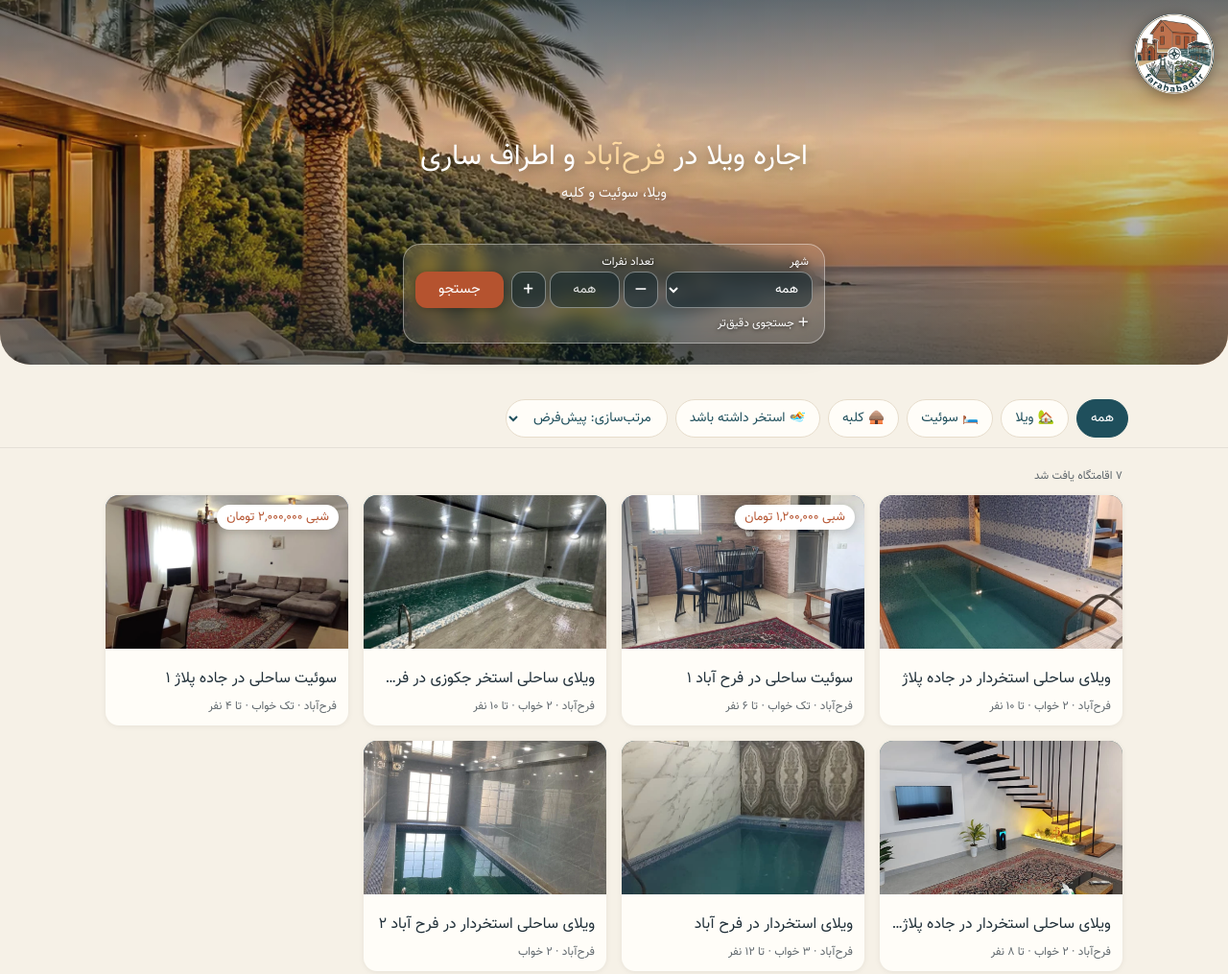
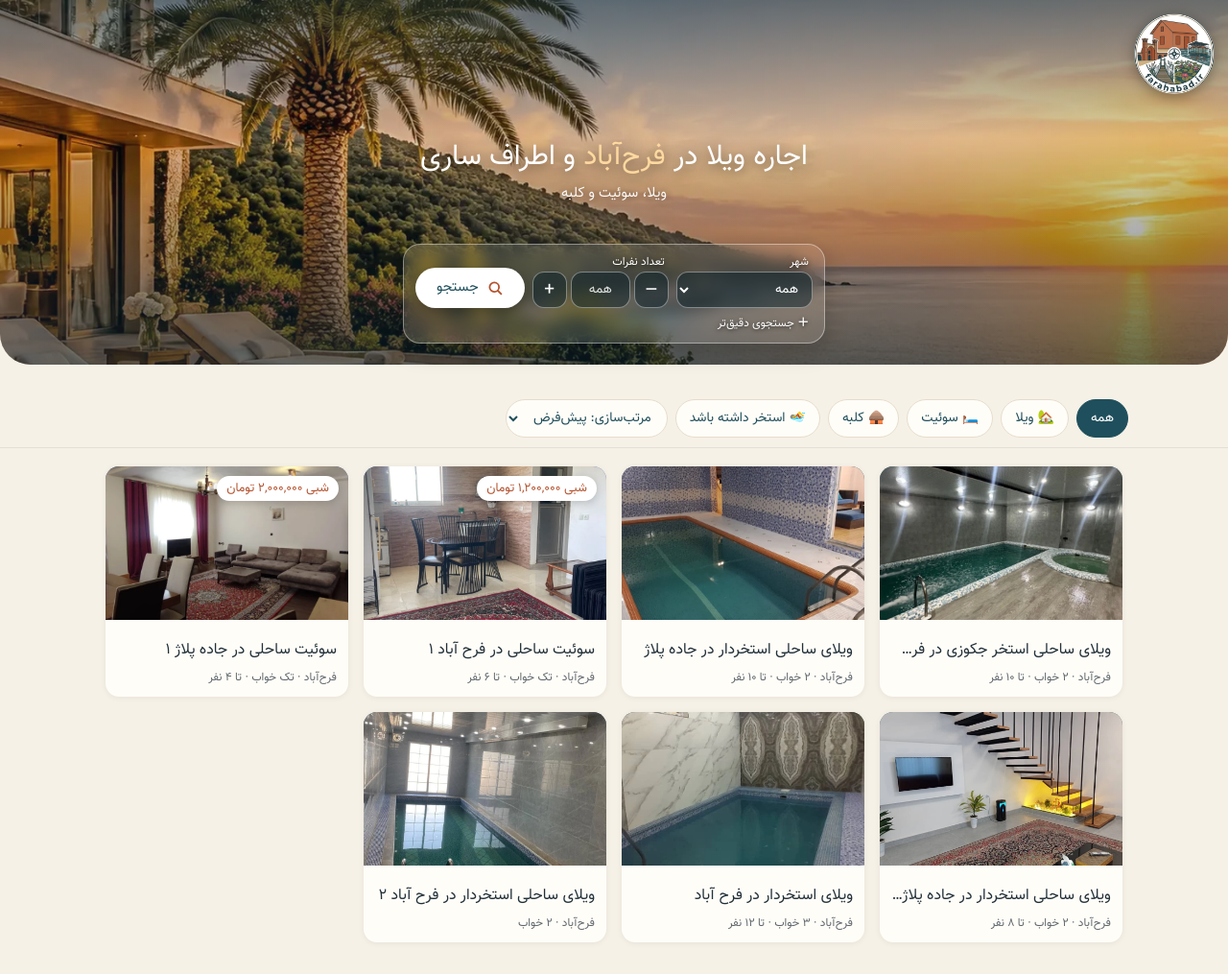
Before and after one commit to Farahabad/Farahabad, a plain HTML site: page index.html in a window 1280 px wide. Shown: the top 1015 px of the page at 96% size. Drawn offline with Linux system fonts and the light colour scheme; a small style sheet from the web is missing; files whose address does not match are found by name.

Commit message:
Add files via upload

```diff
--- a/index.html
+++ b/index.html
@@ -27,7 +27,7 @@
         <input type="text" inputmode="numeric" id="guests" placeholder="همه" aria-label="تعداد نفرات">
         <button type="button" class="st-btn" data-step="-1" aria-label="کاهش نفرات">−</button>
       </div></div>
-    <button type="button" class="search-go" onclick="doSearch()">جستجو</button>
+    <button type="button" class="search-go" onclick="doSearch()"><svg viewBox="0 0 24 24" width="18" height="18" fill="none" stroke="currentColor" stroke-width="2.4" stroke-linecap="round" aria-hidden="true"><circle cx="11" cy="11" r="6.5"/><path d="M16 16l4.5 4.5"/></svg><span>جستجو</span></button>
     <details class="more">
       <summary>جستجوی دقیق‌تر</summary>
       <label for="q">جستجوی نام یا امکانات</label><input id="q" placeholder="مثلا استخر">
@@ -48,7 +48,7 @@
 
 <div class="container">
   <main>
-    <p class="muted" id="count" style="margin-bottom:10px"></p>
+    <p class="muted" id="count" style="margin-bottom:10px" hidden></p>
     <div class="grid" id="list"></div>
   </main>
 </div>
@@ -105,8 +105,8 @@ function revealCards(){
 const fmt = n => n.toLocaleString("fa-IR");
 const nd = s => String(s).replace(/[۰-۹]/g,c=>c.charCodeAt(0)-1776).replace(/[٠-٩]/g,c=>c.charCodeAt(0)-1632);
 const norm = s => String(s).replace(/\u064A/g,"ی").replace(/\u0643/g,"ک").replace(/[\u200c\s]/g,"");
-let curType="", curKw="", poolOn=false;
-function doSearch(){render();document.getElementById("count").scrollIntoView({behavior:"smooth",block:"start"})}
+let curType="", curKw="", poolOn=false, searched=false;
+function doSearch(){searched=true;render();document.getElementById("list").scrollIntoView({behavior:"smooth",block:"start"})}
 const typeChips=document.querySelectorAll(".chip[data-type],.chip[data-kw]");
 typeChips.forEach(c=>c.addEventListener("click",()=>{
   curType=c.dataset.type||""; curKw=c.dataset.kw||"";
@@ -122,7 +122,8 @@ function render(){
   const pool=poolOn, sort=document.getElementById("sort").value;
   let r=VILLAS.filter(v=>(!city||norm(v.city)===norm(city))&&(!type||v.type===type)&&(!curKw||norm(v.title).includes(norm(curKw)))&&(!q||norm(v.title+v.city+v.type+v.desc+v.amenities.join("")).includes(q))&&(!v.capacity||v.capacity>=guests)&&(!pool||v.amenities.includes("استخر")));
   if(sort==="rate")r.sort((a,b)=>b.rating-a.rating);
-  document.getElementById("count").textContent=fmt(r.length)+" اقامتگاه یافت شد";
+  const cnt=document.getElementById("count"), active=searched||city||type||curKw||guests||q||pool;
+  cnt.hidden=!active; cnt.textContent=active?fmt(r.length)+" اقامتگاه یافت شد":"";
   document.getElementById("list").innerHTML=r.map(v=>`
     <a class="card" href="villa.html?id=${v.id}">
       <div class="thumb${v.img?" sk":""}" style="background:${v.color}">${v.img?`<img class="lz" src="${v.img}" alt="${v.title}" loading="lazy" decoding="async" onload="imgDone(this)" onerror="imgDone(this)">`:v.emoji}${v.priceText?`<span class="badge b-price">${v.priceText}</span>`:""}</div>
--- a/style.css
+++ b/style.css
@@ -367,3 +367,19 @@ footer.site-foot{background:var(--teal);color:#f6f1e7;text-align:right;padding:2
   .hero-logo img{width:72px;height:72px}
   .hero .search{max-width:310px;margin:0 auto;padding:8px 10px}
 }
+
+/* ===== v4: search button + villa videos ===== */
+.hero .search .search-go{display:inline-flex;align-items:center;justify-content:center;gap:8px;height:42px;padding:0 22px;border:0;border-radius:999px;background:#fff;color:var(--teal);font-size:15px;font-weight:700;letter-spacing:0;box-shadow:0 4px 14px rgba(0,0,0,.25);cursor:pointer;transition:transform .15s,box-shadow .15s,background .15s}
+.hero .search .search-go svg{flex:none;color:var(--terra)}
+.hero .search .search-go:hover{background:#fdf8ee;box-shadow:0 6px 18px rgba(0,0,0,.3)}
+.hero .search .search-go:active{transform:scale(.97)}
+.hero .search .search-go:focus-visible{outline:3px solid rgba(255,255,255,.7);outline-offset:2px}
+.vids{display:grid;gap:12px}
+.vid{margin:0}
+.vid video,.vid-frame{display:block;width:100%;aspect-ratio:16/9;background:#0d1f26;border-radius:12px;overflow:hidden}
+.vid video{object-fit:contain;max-height:70vh}
+.vid-frame{position:relative}
+.vid-frame iframe{position:absolute;inset:0;width:100%;height:100%;border:0}
+.vid figcaption{margin-top:6px;font-size:var(--fs-sm);color:var(--mute)}
+@media(min-width:761px){.vids{grid-template-columns:repeat(auto-fill,minmax(320px,1fr))}}
+@media(max-width:760px){.hero .search .search-go{height:42px;padding:0}}
--- a/villas-data.js
+++ b/villas-data.js
@@ -3,7 +3,19 @@
 const OWNER = { phone: "989033462221", telegram: "farahabadir" };
 // اطلاعات ویلاها - برای افزودن ویلای جدید، یک بلوک مشابه کپی کنید.
 // عکس‌ها فعلا نمونه‌اند؛ بعدا آدرس عکس واقعی را در "images" می‌گذاریم.
+// ویدیو (اختیاری): فایل را در پوشه videos بگذارید و به ویلا اضافه کنید، مثلا:
+//   videos: ["videos/v8-1.mp4"]
+//   videos: [{ src: "videos/v8-1.mp4", poster: "videos/v8-1.webp", title: "نمای استخر" }]
+//   ویدیوی آپارات: videos: [{ embed: "لینک embed آپارات", title: "..." }]
+// فرمت پیشنهادی: MP4 (H.264)، حداکثر 720p و کمتر از ۱۵ مگابایت برای بارگذاری سریع در موبایل.
 const VILLAS = [
+  {
+    id: 8, title: "ویلای ساحلی استخر جکوزی در فرح آباد", city: "فرح‌آباد", type: "ویلا",
+    rooms: 2, capacity: 10, rating: 5, reviews: 0,
+    amenities: ["استخر", "جکوزی", "پارکینگ", "اسپیکر", "فوتبال دستی", "باربیکیو", "توالت فرنگی", "توالت ایرانی"],
+    img: "jacuzzi1.webp", gallery: ["jacuzzi1.webp","jac-IMG_20260908_153659_071.webp","jac-IMG_20260908_153652_166.webp","jac-IMG_20260908_153701_780.webp","jac-IMG_20260908_153705_614.webp","jac-IMG_20260908_153708_239.webp","jac-IMG_20260908_153646_323.webp"], emoji: "🛁", color: "#2a6f7f",
+    desc: "یک باب ویلا استخردار دربست واقع در فرح آباد\n۲۰۰ متر زمین، ۱۸۰ متر بنا\nاستخر و جکوزی دارای تصفیه آب آنی\n۱۸۰ متر بنا ، نیم پیلوت ، پارکینگ ، درب ریموت\nفوتبال دستی، جکوزی، اسپیکر و کلیه امکانات رفاهی"
+  },
   {
     id: 6, title: "ویلای ساحلی استخردار در جاده پلاژ", lat: 36.789102, lng: 53.053757, city: "فرح‌آباد", type: "ویلا",
     rooms: 2, capacity: 10, rating: 5, reviews: 0,
@@ -18,13 +30,6 @@ const VILLAS = [
     amenities: ["توالت ایرانی"],
     img: "suite-6.webp", gallery: ["suite-6.webp", "suite1.webp", "suite-1.webp", "suite-2.webp", "suite-3.webp", "suite-4.webp", "suite-5.webp"], emoji: "🏖️", color: "#4a6fa5",
     desc: "یک باب سوئیت ساحلی واقع در فرح آباد\n۷۰ متر بنا ، کوچه اختصاصی\nفاصله تا دریا : ۸۰۰ متر\nدارای کلیه امکانات رفاهی"
-  },
-  {
-    id: 8, title: "ویلای ساحلی استخر جکوزی در فرح آباد", city: "فرح‌آباد", type: "ویلا",
-    rooms: 2, capacity: 10, rating: 5, reviews: 0,
-    amenities: ["استخر", "جکوزی", "پارکینگ", "اسپیکر", "فوتبال دستی", "باربیکیو", "توالت فرنگی", "توالت ایرانی"],
-    img: "jacuzzi1.webp", gallery: ["jacuzzi1.webp","jac-IMG_20260908_153659_071.webp","jac-IMG_20260908_153652_166.webp","jac-IMG_20260908_153701_780.webp","jac-IMG_20260908_153705_614.webp","jac-IMG_20260908_153708_239.webp","jac-IMG_20260908_153646_323.webp"], emoji: "🛁", color: "#2a6f7f",
-    desc: "یک باب ویلا استخردار دربست واقع در فرح آباد\n۲۰۰ متر زمین، ۱۸۰ متر بنا\nاستخر و جکوزی دارای تصفیه آب آنی\n۱۸۰ متر بنا ، نیم پیلوت ، پارکینگ ، درب ریموت\nفوتبال دستی، جکوزی، اسپیکر و کلیه امکانات رفاهی"
   },
   {
     id: 9, title: "سوئیت ساحلی در جاده پلاژ ۱", lat: 36.8016482, lng: 53.09596249999999, city: "فرح‌آباد", type: "ویلا",
```
Also changed, not shown: villa.html (+2 -0 lines).
